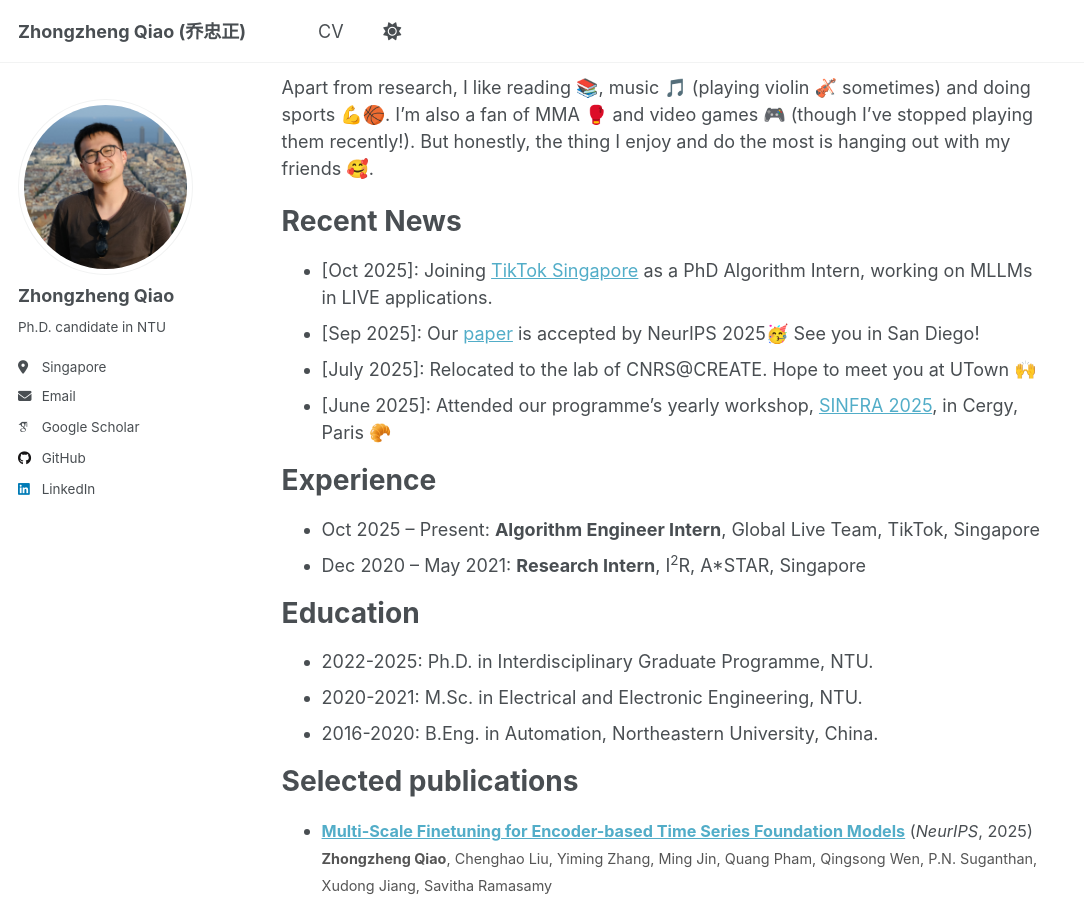
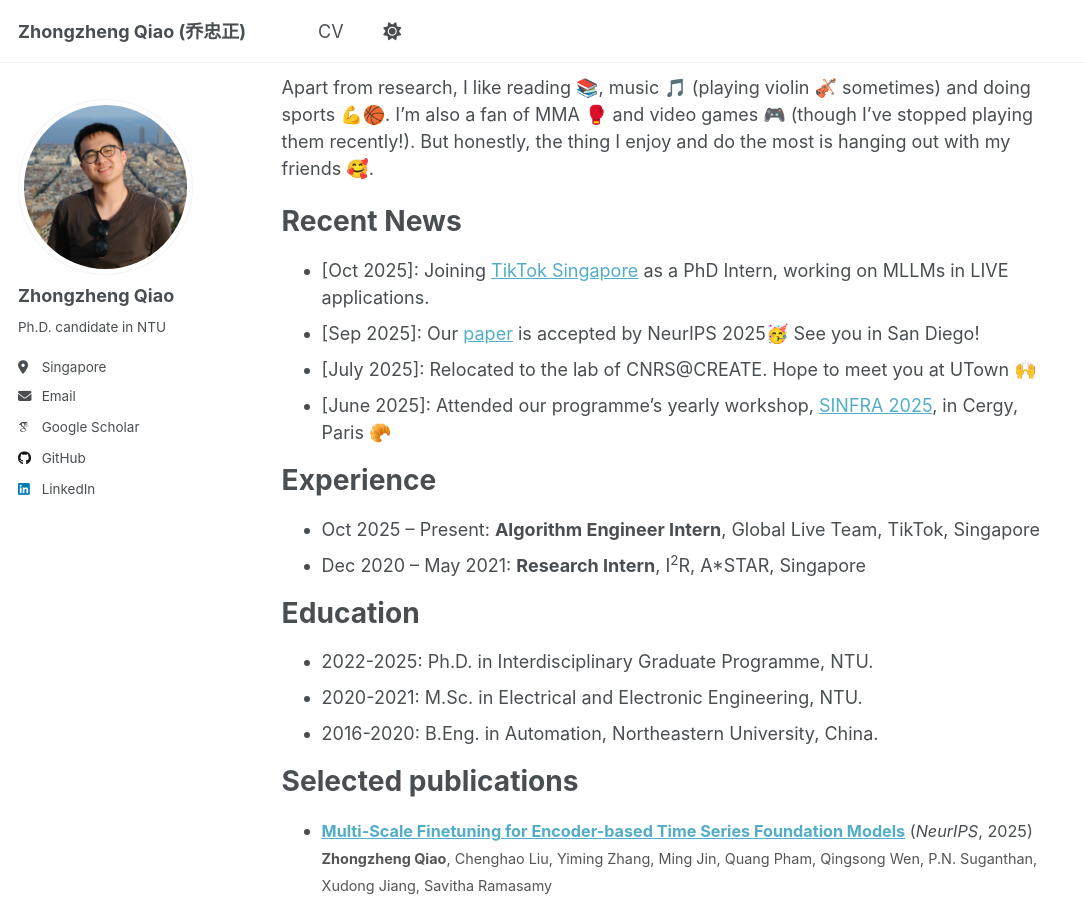
Before and after one commit to zqiao11/zqiao11.github.io, a Jekyll site: the page built from _pages/about.md, in a window 1280 px wide and 900 px high, scrolled down 377 px. Shown: the whole window, without its empty margins (0-1084 px from the left). Built offline with Jekyll 4.4.1, drawn with Linux system fonts in a browser that asks for light colours; some web fonts are replaced.

Commit message:
Update Experiences and News

```diff
--- a/_pages/about.md
+++ b/_pages/about.md
@@ -30,7 +30,7 @@ Apart from research, I like reading 📚, music 🎵 (playing violin 🎻 someti
 
 Recent News
 ======
-* \[Oct 2025\]: Joining [TikTok Singapore](https://www.tiktok.com/about) as a PhD Algorithm Intern, working on MLLMs in LIVE applications.
+* \[Oct 2025\]: Joining [TikTok Singapore](https://www.tiktok.com/about) as a PhD Intern, working on MLLMs in LIVE applications.
 * \[Sep 2025\]: Our [paper](https://arxiv.org/abs/2506.14087) is accepted by NeurIPS 2025🥳 See you in San Diego!
 * \[July 2025\]: Relocated to the lab of CNRS@CREATE. Hope to meet you at UTown 🙌
 * \[June 2025\]: Attended our programme’s yearly workshop, [SINFRA 2025](https://ipal.cnrs.fr/sinfra-2025-25-27-june/), in Cergy, Paris 🥐
```
